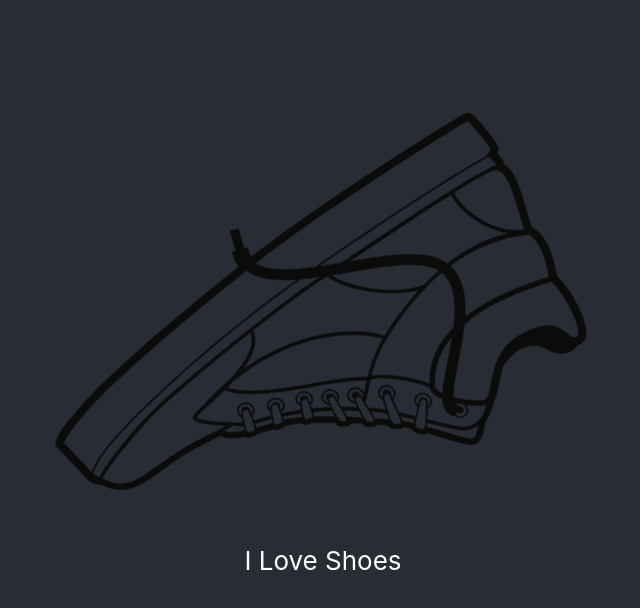
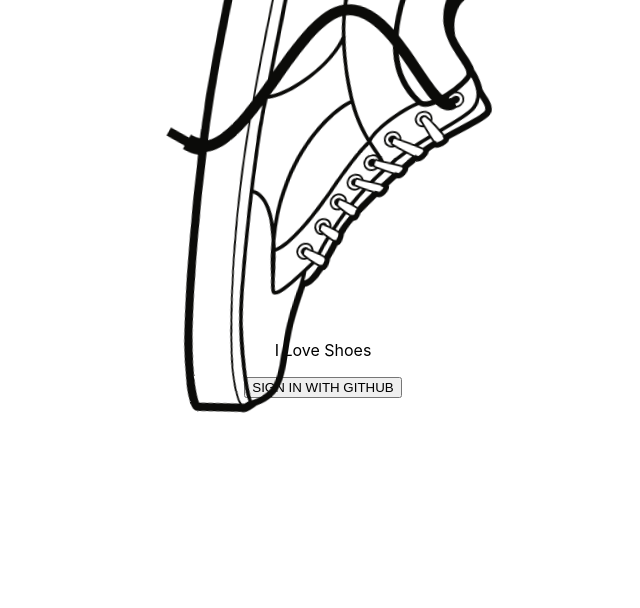
Before and after one commit to THEMELLIPSIS2/soleposttwo, a React (Create React App) app: page / in a window 1280 px wide. Shown: the top 608 px of the page, without its empty margins (317-957 px from the left). Built offline with nearby package versions, Linux system fonts and the light colour scheme.

Commit message:
configuring supabase auth

```diff
--- a/package.json
+++ b/package.json
@@ -13,8 +13,11 @@
     "react": "^18.2.0",
     "react-dom": "^18.2.0",
     "react-redux": "^8.0.5",
+    "react-router": "^6.7.0",
+    "react-router-dom": "^6.7.0",
     "react-scripts": "5.0.1",
     "redux-thunk": "^2.4.2",
+    "sequelize": "^6.28.0",
     "web-vitals": "^2.1.4"
   },
   "scripts": {
--- a/src/App.js
+++ b/src/App.js
@@ -1,13 +1,37 @@
 import logo from './logo.svg';
+import supabase from './supabase';
+import { useState } from 'react';
 import './App.css';
 
 function App() {
+  const [user, setUser] = useState(null);
+
+  supabase.auth.onAuthStateChange((e, session) => {
+    if (session?.user) {
+      setUser((user) => (user = session.user));
+    }
+  });
+
+  async function signInWithGithub() {
+    const { user, session, error } = await supabase.auth.signInWithOAuth({
+      provider: 'github'
+    });
+  }
+
+  async function signOut() {
+    const { error } = await supabase.auth.signOut();
+    setUser((user) => (user = null));
+  }
+
   return (
     <div className="App">
-      <header className="App-header">
-        <img src={logo} className="App-logo" alt="logo" />
-        <p>I Love Shoes</p>
-      </header>
+      <img src={logo} className="App-logo" alt="logo" />
+      <p>I Love Shoes</p>
+      {!user ? (
+        <button onClick={signInWithGithub}>SIGN IN WITH GITHUB</button>
+      ) : (
+        <button onClick={signOut}>SIGN OUT {user?.email}</button>
+      )}
     </div>
   );
 }
--- /dev/null
+++ b/src/supabase/index.js
@@ -0,0 +1,6 @@
+import { createClient } from '@supabase/supabase-js';
+
+const PROJECT_URL = `https://enchfgsdvmmdvdjvdisy.supabase.co`;
+const API_KEY = `eyJhbGciOiJIUzI1NiIsInR5cCI6IkpXVCJ9.eyJpc3MiOiJzdXBhYmFzZSIsInJlZiI6ImVuY2hmZ3Nkdm1tZHZkanZkaXN5Iiwicm9sZSI6ImFub24iLCJpYXQiOjE2NzM5OTE0MzUsImV4cCI6MTk4OTU2NzQzNX0.alYRlAdP2AZ2koH65lNlifJkzqzEAhuxRfE4Mhh0DmI`;
+
+export default createClient(PROJECT_URL, API_KEY);
```
Also changed, not shown: src/supabase/db/index.js (added), 1 other file (tests, documents, lock files or other folders).
